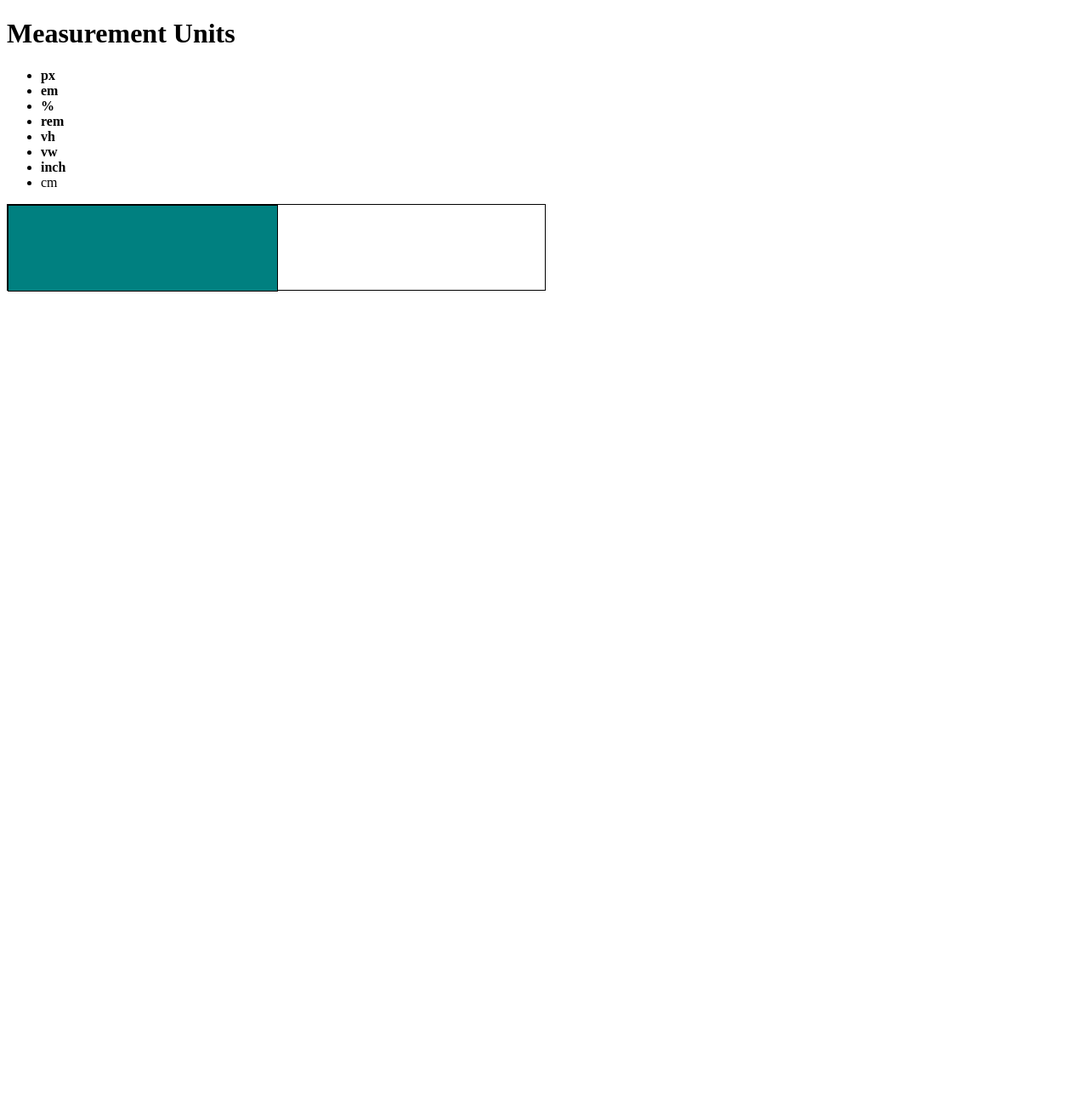
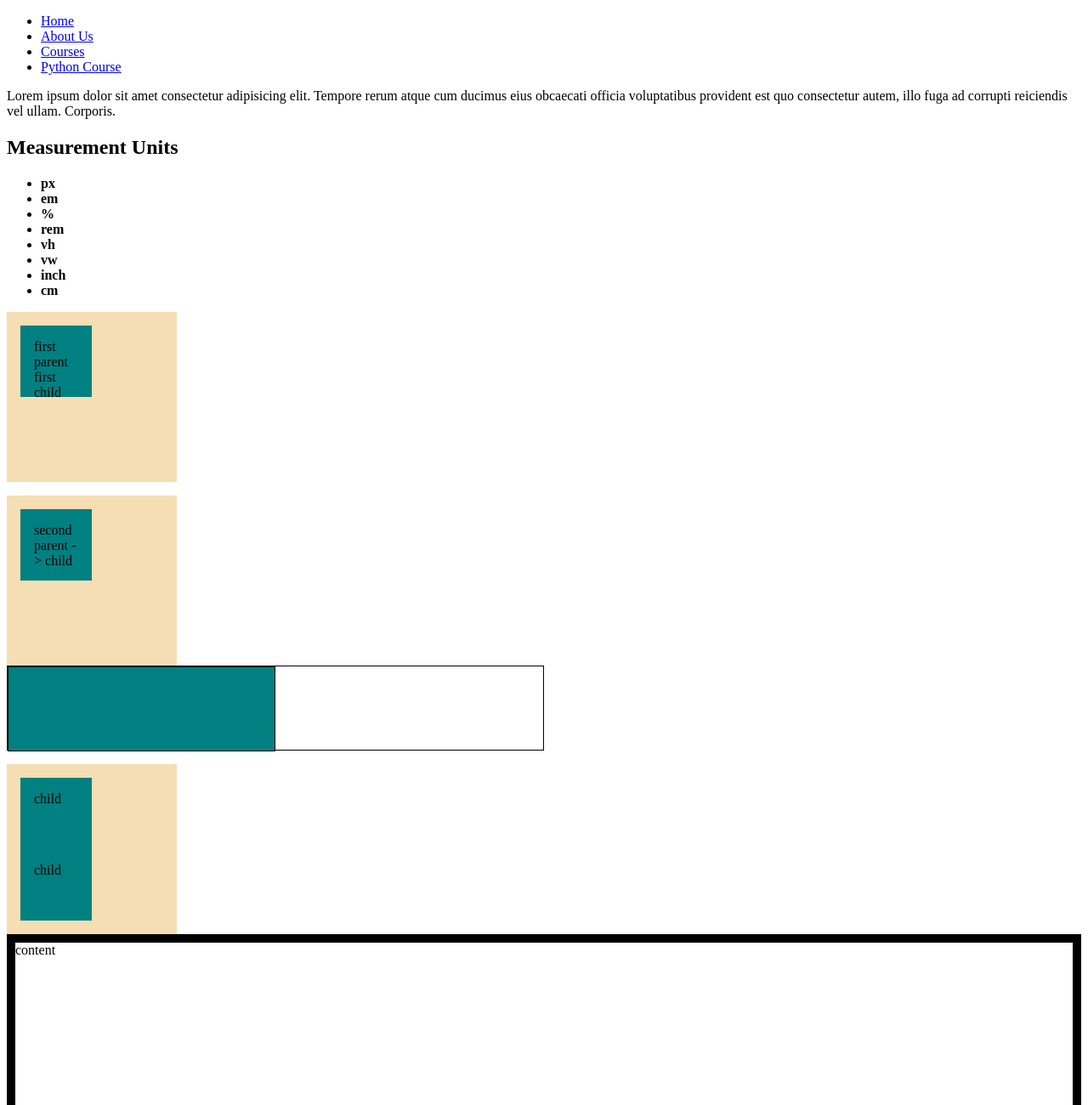
Before and after one commit to user78-cyber/Mern, a plain HTML site: page measurement-units.html in a window 1280 px wide. Shown: the top 1300 px of the page at 85% size. Before the commit the page ends 800 px from the top, so only its background shows below. Drawn offline with Linux system fonts and the light colour scheme.

Commit message:
measurement units & pseudo update

```diff
--- a/measurement-units.html
+++ b/measurement-units.html
@@ -7,14 +7,14 @@
     <title>Document</title>
     <style>
 
+        *{
+            box-sizing: border-box;
+        }
+
         .box{
             border: 1px solid;
             height: 100px;
             width: 50%;
-        }
-
-        div{
-            border: 2px solid green;
         }
 
         .bold{
@@ -25,10 +25,66 @@
             background-color: teal;
         }
 
+        /* div.second{
+            color: red;
+        } */
+
+        /* body{
+            font-size: 32px;
+        } */
+
+        .wrapper{
+            font-size: 16px;
+        }
+
+        .parent{
+            margin-top: 32px;
+            margin-top: 1em; /* em always fetches the font-size of the parent-element */
+            /* margin-top: 1rem; */ /* rem always fetches the font-size of the html-element */
+            height: 200px;
+            width: 200px;
+            background-color: cyan;
+            background-color: wheat;
+            padding: 1rem;
+            /* display: none; */
+        }
+
+        .child{
+            padding: 1rem;
+            background-color: teal;
+            height: 50%;
+            width: 50%;
+        }
+
+        .full-height{
+            margin: none;
+            height: 100vh;
+            border: 10px solid black;
+        }
+
+        /* .hidden{
+            display: none;
+        } */
+        .inline{
+            display: inline;
+        }
     </style>
 </head>
 <body>
-    <h1>Measurement Units</h1>
+    <header>
+        <nav>
+            <ul>
+                <li><a href="./index.html">Home</a></li>
+                <li><a href="./about.html">About Us</a></li>
+                <li><a href="./Courses/mern.html">Courses</a></li>
+                <li><a href="./Courses/current courses/python.html">Python Course</a></li>
+            </ul>
+        </nav>
+    </header>
+<div class="hidden">
+    <p>Lorem ipsum dolor sit amet consectetur adipisicing elit. Tempore rerum atque cum ducimus eius obcaecati officia voluptatibus provident est quo consectetur autem, illo fuga ad corrupti reiciendis vel ullam. Corporis.</p>
+
+    <h2>Measurement Units</h2>
         <ul>
             <li class="bold">px</li>
             <li class="bold">em</li>
@@ -37,12 +93,41 @@
             <li class="bold">vh</li>
             <li class="bold">vw</li>
             <li class="bold">inch</li>
-            <li>cm</li>
+            <li class="bold">cm</li>
         </ul>
-    <div class="box unit">
+
+        <div class="parent">
+            <div class="child">
+                first parent first child
+            </div>
+        </div>
+
+        <div class="parent second">
+            <div class="child">
+                second parent -> child
+            </div>
+        </div>
+
+    <div class="box">
         <div class="inner-box box">
 
         </div>
     </div>
+
+    <div class="wrapper">
+        <div class="parent">
+            <div class="child">
+                child
+            </div>
+            <div class="child">
+                child
+            </div>
+        </div>
+    </div>
+
+</div>
+    <div class="full-height">
+        content
+    </div>
 </body>
 </html>
```
Also changed, not shown: Doc.html (deleted, +0 -48 lines), Pseudo.html (+31 -0 lines).
